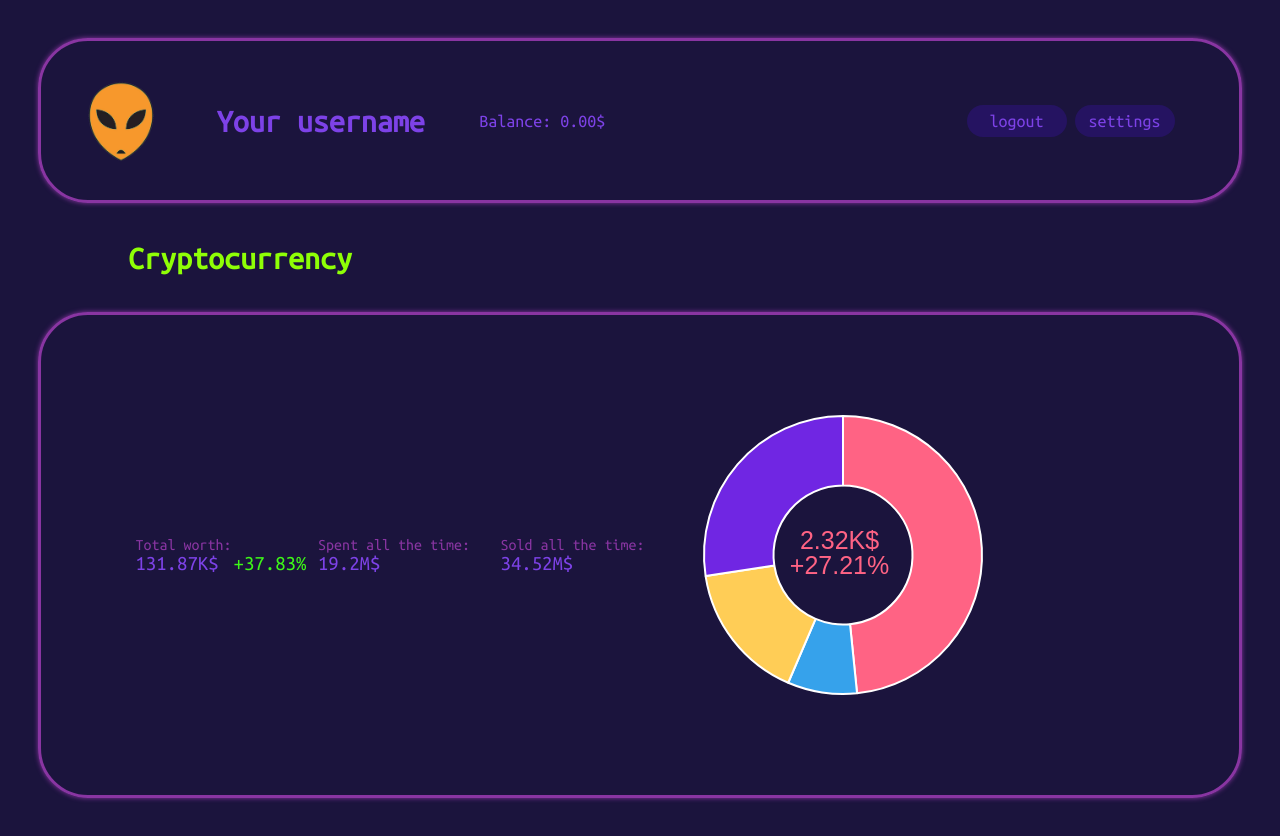
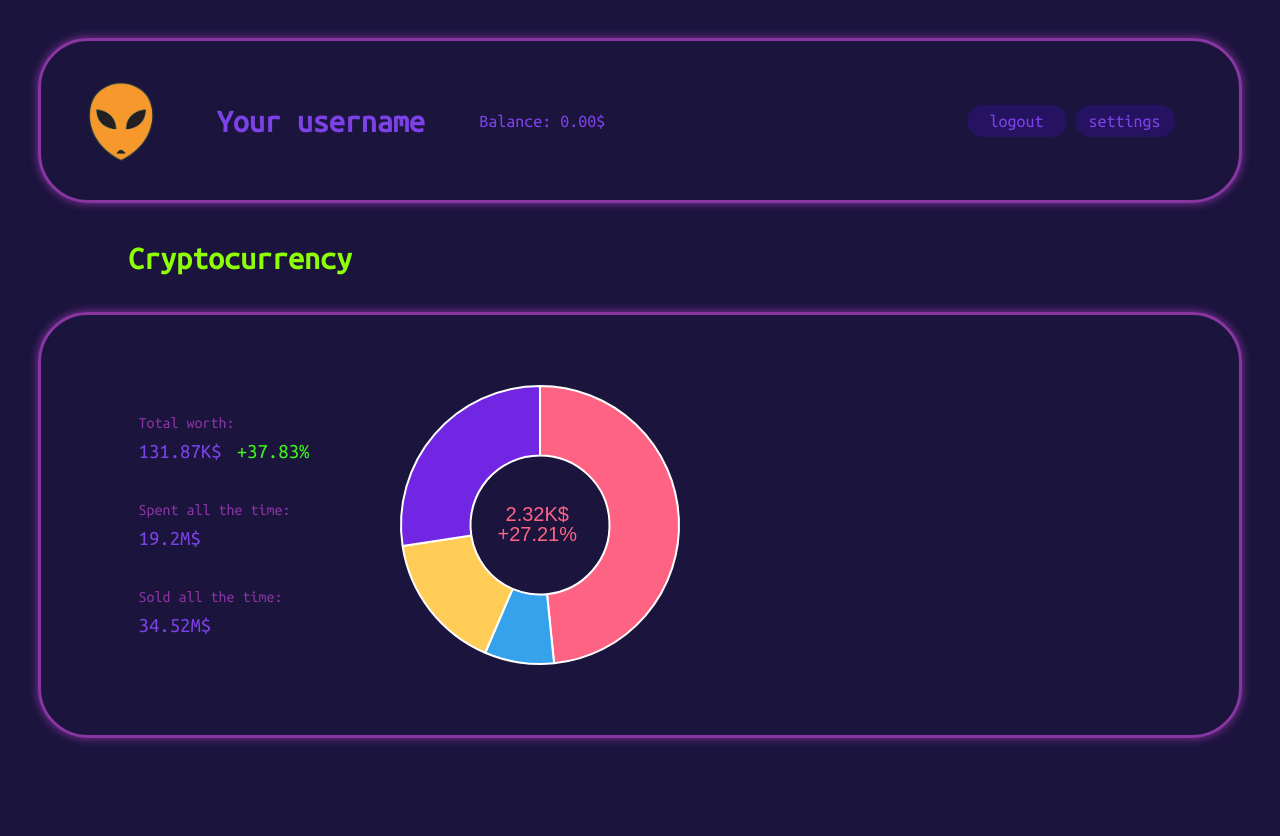
Before and after one commit to LaryStef/CryptoDeal, a Flask app: page /profile in a window 1280 px wide; the page is wider, and only the part inside the window is pictured. Shown: the part 91-927 px from the top of that part. After the commit the page ends 834 px from the top of that part, so only its background shows below. Run offline with Flask 3, Linux system fonts and the light colour scheme; parts of the project's set-up code (start-up, migrations or seed data) failed here and were passed over.

Commit message:
feat: reorganize free space in cryptocurrency stat block

```diff
--- a/app/static/css/profile.css
+++ b/app/static/css/profile.css
@@ -1065,7 +1065,7 @@ span {
     margin: 3%;
     border: 3px solid var(--text-hover-color);
     border-radius: 50px;
-    box-shadow: 0 0 5px var(--text-hover-color);
+    box-shadow: 0 0 10px var(--text-hover-color);
 }
 
 .user-info-wrapper {
@@ -1165,7 +1165,8 @@ span {
 
 .main-stat {
     display: flex;
-    padding: 30px;
+    padding-left: 3%;
+    height: 100%;
     justify-content: start;
     align-items: center;
     gap: 3%;
@@ -1175,8 +1176,10 @@ span {
     display: flex;
     justify-content: start;
     align-items: center;
-    width: 50%;
-    gap: 5%;
+    flex-direction: column;
+    width: 20%;
+    height: 100%;
+    gap: 40px;
 
     p {
         font-size: 1rem;
@@ -1192,7 +1195,8 @@ span {
 .usd-stat-block {
     display: flex;
     flex-direction: column;
-    width: 30%;
+    width: 100%;
+    gap: 10px;
 }
 
 .worth-info {
@@ -1218,7 +1222,7 @@ span {
     padding-left: 5%;
     border: 3px solid var(--text-hover-color);
     border-radius: 50px;
-    box-shadow: 0 0 5px var(--text-hover-color);
+    box-shadow: 0 0 10px var(--text-hover-color);
 }
 
 .sessions-cap {
--- a/frontend/js/profile.js
+++ b/frontend/js/profile.js
@@ -144,8 +144,8 @@ function getChart() {
                     color: '#FF6384', // Default is #000000
                     fontStyle: 'Arial', // Default is Arial
                     sidePadding: 20,     // Default is 20 (as a percentage)
-                    minFontSize: 25, // Default is 20 (in px), set to false and text will not wrap.
-                    lineHeight: 25 // Default is 25 (in px), used for when text wraps
+                    minFontSize: 20, // Default is 20 (in px), set to false and text will not wrap.
+                    lineHeight: 20 // Default is 25 (in px), used for when text wraps
                 }
             }
         }
@@ -170,7 +170,7 @@ function getDoughnutData() {
                 'rgb(255, 205, 86)',
                 'rgb(112, 38, 227)',
             ],
-            hoverOffset: 10,
+            hoverOffset: 15,
         }]
     }
 }
```
Also changed, not shown: app/static/js/profile.min.js.
